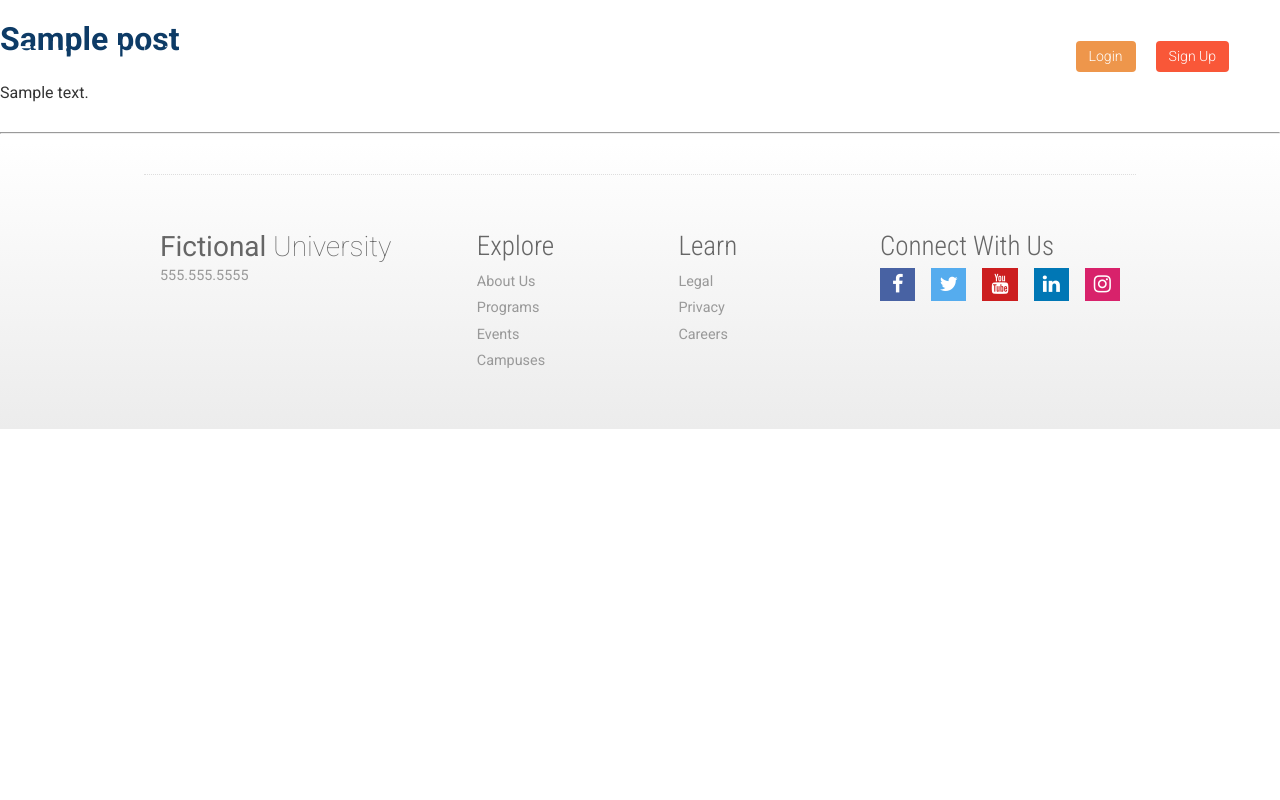
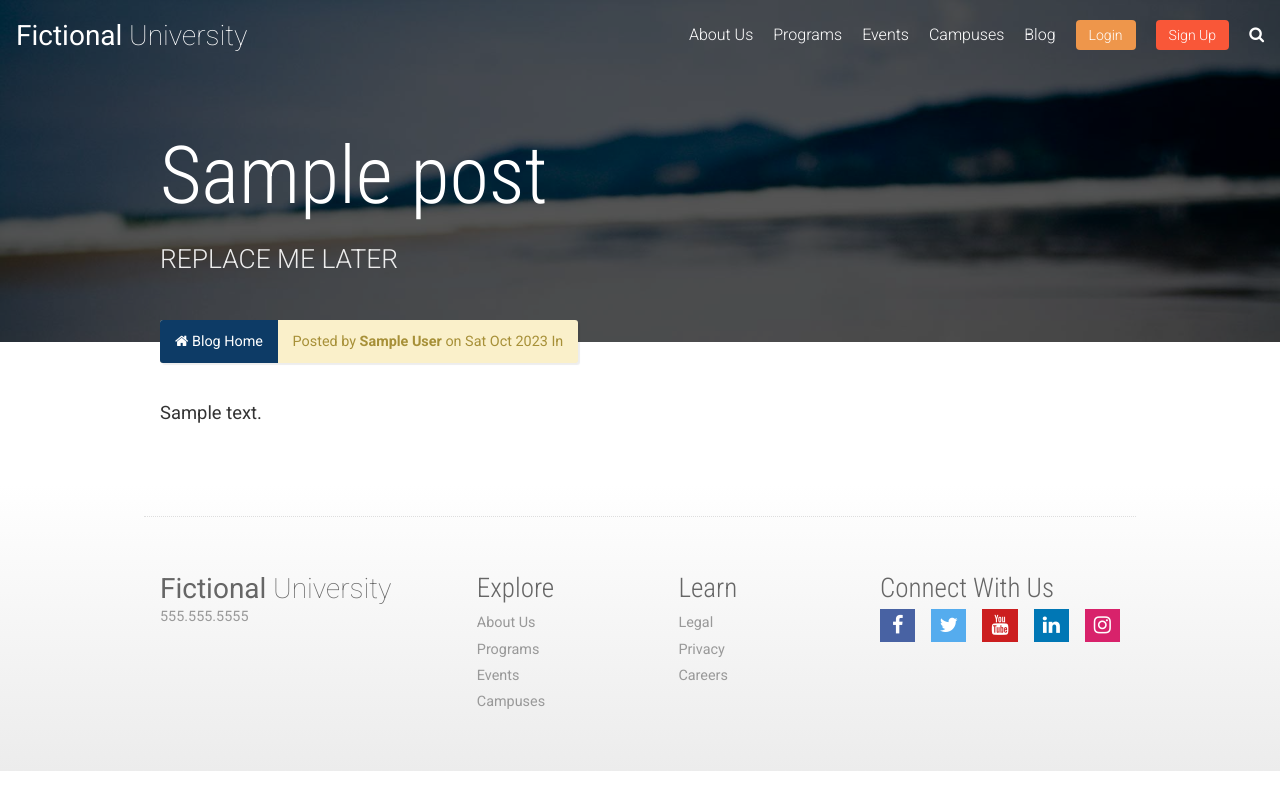
Before and after one commit to RammeDon/University-site, a WordPress theme: template themes/fictional-university-theme/single.php in a window 1280 px wide. Run offline with PHP 8.4 and a stand-in for WordPress, Linux system fonts and the light colour scheme; the site name, menu and one post (Sample post) are stand-ins, and other content is empty.

Commit message:
finished up blog posts logic and styling and begun working on moving content from index.php to archive.php

```diff
--- a/themes/fictional-university-theme/single.php
+++ b/themes/fictional-university-theme/single.php
@@ -3,9 +3,32 @@
     while(have_posts()) {
         the_post();?>
 
-        <h1><a><?php the_title();?></a></h1>
-        <?php the_content();?>
-        <hr>
+        <div class="page-banner">
+            <div class="page-banner__bg-image" style="background-image: url(<?php echo get_theme_file_uri('images/ocean.jpg') ?>"></div>
+                <div class="page-banner__content container container--narrow">
+                    <h1 class="page-banner__title"><?php the_title();?></h1>
+                <div class="page-banner__intro">
+                    <p>REPLACE ME LATER</p>
+                </div>
+            </div>
+        </div>
+
+        <div class="container container--narrow page-section">
+            <div class="metabox metabox--position-up metabox--with-home-link">
+                <p>
+                <a class="metabox__blog-home-link" href="<?php echo site_url('/blog') ?>">
+                    <i class="fa fa-home" aria-hidden="true"></i> Blog Home
+                </a>
+                    <span class="metabox__main">
+                        Posted by <?php the_author_posts_link(); ?> on <?php the_time('D M Y'); ?> In <?php echo get_the_category_list(", ") ?>
+                    </span>
+                </p>
+            </div>
+
+            <div class= "generic-content">
+                <?php the_content();?>
+            </div>
+        </div>
         <?php
 
     };
```
Also changed, not shown: themes/fictional-university-theme/archive.php (added).
